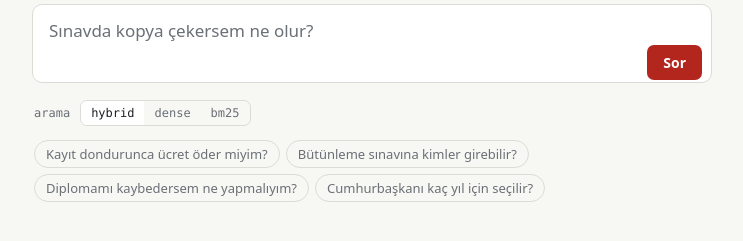
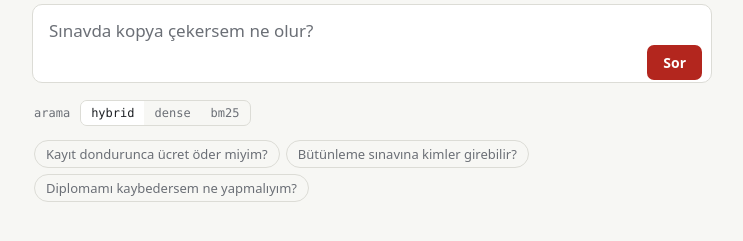
Before and after one commit to EgeGurtunca/bau-mevzuat-rag, a plain HTML site: page static/index.html in a window 1280 px wide. Shown: the part 103-344 px from the top of the page, without its empty margins (268-1011 px from the left). Drawn offline with Linux system fonts and the light colour scheme.

Commit message:
ui: drop the Constitution example chip

```diff
--- a/static/index.html
+++ b/static/index.html
@@ -123,7 +123,6 @@
       <button type="button">Kayıt dondurunca ücret öder miyim?</button>
       <button type="button">Bütünleme sınavına kimler girebilir?</button>
       <button type="button">Diplomamı kaybedersem ne yapmalıyım?</button>
-      <button type="button">Cumhurbaşkanı kaç yıl için seçilir?</button>
     </div>
   </form>
 
```
